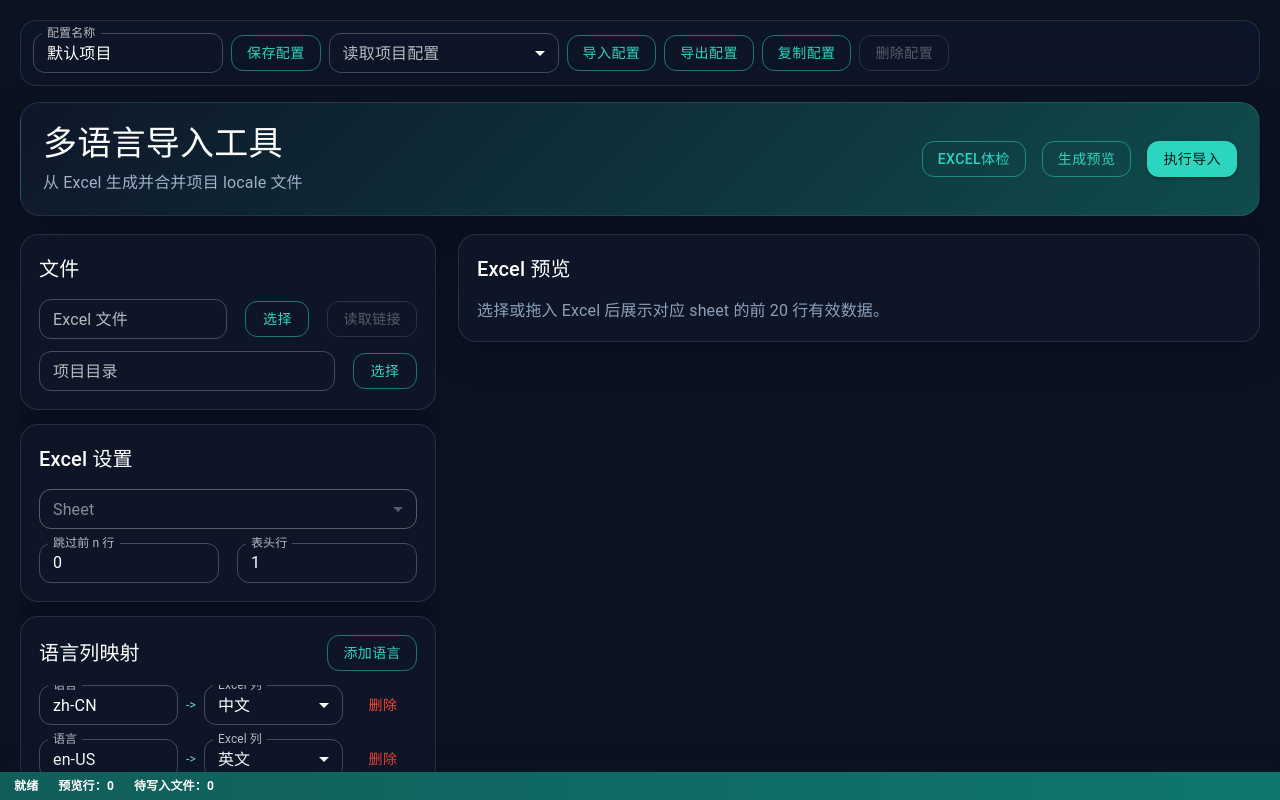
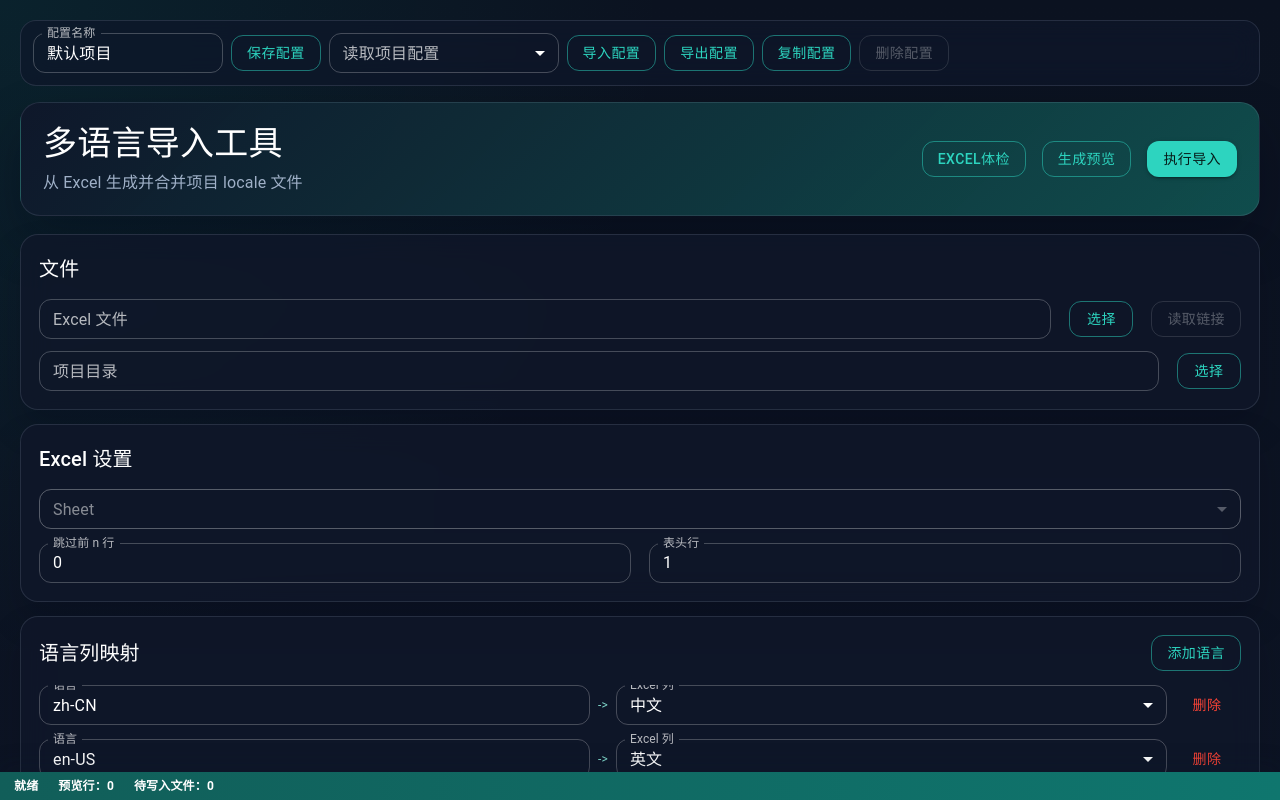
Before and after one commit to oloshe/i18n-desktop-tool, a React (Vite) app: page / in a window 1280 px wide. Shown: the top 800 px of the page. Built offline with nearby package versions, Linux system fonts and the light colour scheme.

Commit message:
Bump version to 1.4.0

```diff
--- a/package.json
+++ b/package.json
@@ -1,7 +1,7 @@
 {
   "name": "i18n-desktop-tool",
   "private": true,
-  "version": "1.3.0",
+  "version": "1.4.0",
   "type": "module",
   "scripts": {
     "dev": "vite",
--- a/src/styles.css
+++ b/src/styles.css
@@ -4,10 +4,36 @@
   background:
     radial-gradient(circle at top left, rgba(0, 150, 136, 0.12), transparent 28%),
     linear-gradient(180deg, #0b1220 0%, #0f172a 100%);
+  scrollbar-color: rgba(125, 211, 198, 0.78) rgba(15, 23, 42, 0.82);
+  scrollbar-width: thin;
 }
 
 * {
   box-sizing: border-box;
+}
+
+*::-webkit-scrollbar {
+  width: 12px;
+  height: 12px;
+}
+
+*::-webkit-scrollbar-track {
+  background: rgba(15, 23, 42, 0.58);
+  border-radius: 999px;
+}
+
+*::-webkit-scrollbar-thumb {
+  border: 3px solid rgba(15, 23, 42, 0.58);
+  border-radius: 999px;
+  background: linear-gradient(180deg, rgba(45, 212, 191, 0.95), rgba(56, 189, 248, 0.8));
+}
+
+*::-webkit-scrollbar-thumb:hover {
+  background: linear-gradient(180deg, rgba(94, 234, 212, 1), rgba(96, 165, 250, 0.92));
+}
+
+*::-webkit-scrollbar-corner {
+  background: rgba(15, 23, 42, 0.58);
 }
 
 html,
@@ -18,6 +44,10 @@ body,
 
 body {
   margin: 0;
+  color: #d9e1ec;
+  background:
+    radial-gradient(circle at top left, rgba(0, 150, 136, 0.12), transparent 28%),
+    linear-gradient(180deg, #0b1220 0%, #0f172a 100%);
 }
 
 .shell {
@@ -87,7 +117,7 @@ body {
 
 .grid {
   display: grid;
-  grid-template-columns: minmax(360px, 420px) minmax(0, 1fr);
+  grid-template-columns: 1fr;
   align-items: start;
   gap: 18px;
 }
@@ -101,11 +131,6 @@ body {
 
 .setupArea {
   grid-template-columns: 1fr;
-  position: sticky;
-  top: 20px;
-  max-height: calc(100vh - 40px);
-  overflow: auto;
-  padding-right: 4px;
 }
 
 .setupLeft,
@@ -247,7 +272,7 @@ th {
 
 .previewPanel {
   align-content: start;
-  min-height: 580px;
+  min-height: 0;
 }
 
 .previewEmpty {
@@ -262,13 +287,11 @@ th {
 
 .previewSplit {
   display: grid;
-  grid-template-columns: minmax(290px, 360px) minmax(0, 1fr);
+  grid-template-columns: 1fr;
   gap: 14px;
-  min-height: 460px;
 }
 
 .scrollList {
-  max-height: 580px;
   overflow: auto;
   padding-right: 4px;
 }
@@ -323,7 +346,6 @@ th {
 .diffPanel {
   border: 1px solid rgba(148, 163, 184, 0.16);
   border-radius: 14px;
-  max-height: 580px;
   overflow: auto;
   background: #08111f;
   color: #dbeafe;
@@ -426,7 +448,6 @@ code {
 .summaryList {
   display: grid;
   gap: 10px;
-  max-height: 320px;
   overflow: auto;
 }
 
@@ -455,13 +476,6 @@ code {
     position: static;
     max-height: none;
     overflow: visible;
-    padding-right: 0;
-  }
-}
-
-@media (max-width: 900px) {
-  .previewSplit {
-    grid-template-columns: 1fr;
   }
 }
 
```
Also changed, not shown: 1 other file (tests, documents, lock files or other folders).
